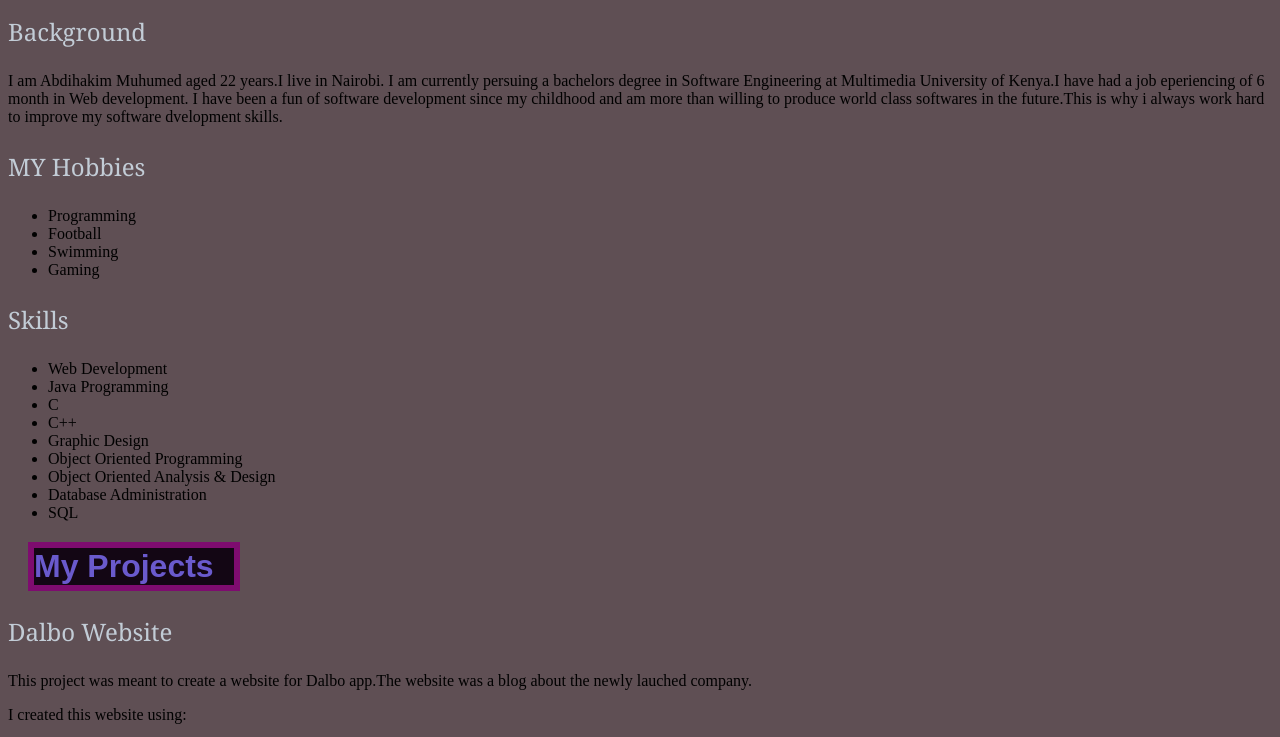
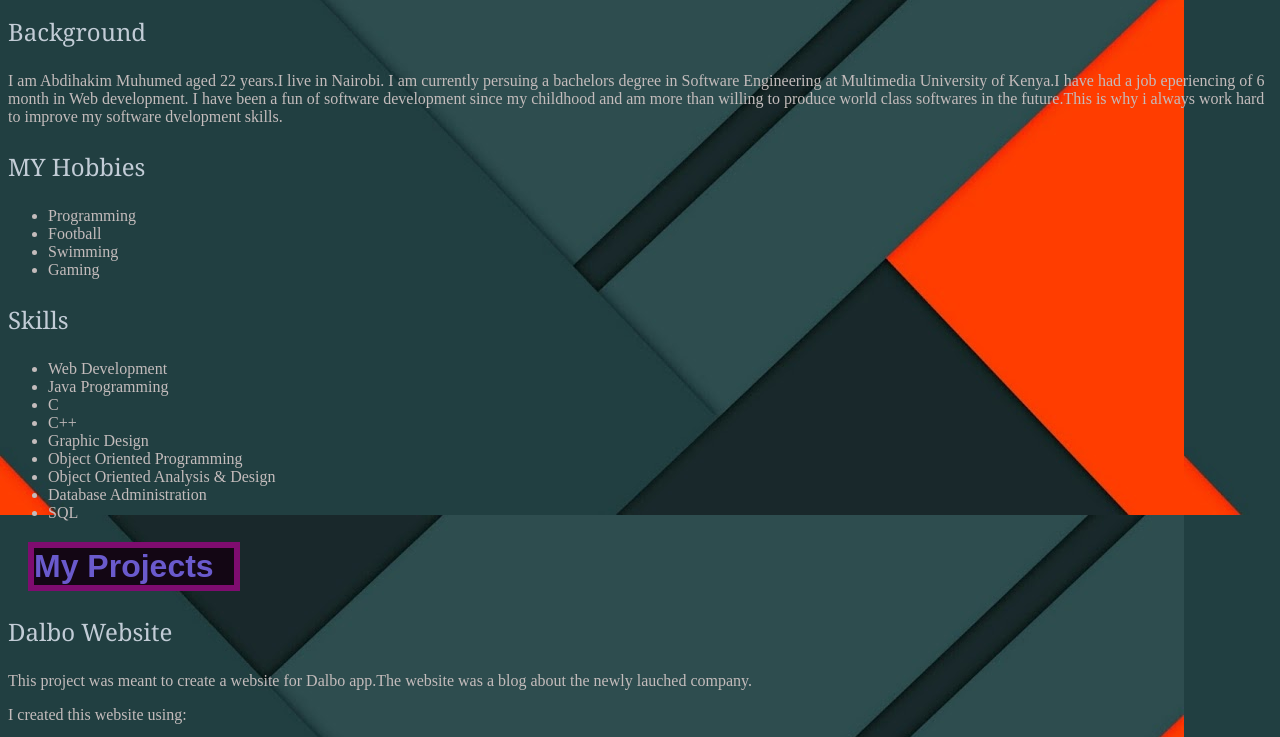
Before and after one commit to Abdihakim-Muhumed/Portfolio, a plain HTML site: page index.html in a window 1280 px wide. Shown: the part 225-962 px from the top of the page. Drawn offline with Linux system fonts and the light colour scheme.

Commit message:
Edit background

```diff
--- a/css/styles.css
+++ b/css/styles.css
@@ -1,7 +1,7 @@
 
 body{
-    background-color: rgb(95, 79, 84);
-    background-image: url("images/bg1.png");
+    background-image: url('bg2.png');
+    background-color: blanchedalmond;
 }
    img{
        float: left;
@@ -11,9 +11,10 @@ body{
 .profile{
     float: inline-start;
     background-color: rgb(15, 165, 235);
+    background-image: url('bg1.png');
     width: 600px;
     height: 110px;
-}
+    }
 .hed{
     color: slateblue;
     font-size: xx-large;
@@ -32,5 +33,5 @@ body{
     color: rgb(194, 204, 214) ;
 }
 .dis{
-    color: black;
+    color: rgb(196, 188, 188);
 }
--- a/index.html
+++ b/index.html
@@ -12,7 +12,7 @@
     <p class="sub">Background</p>
     <p class="dis">I am Abdihakim Muhumed aged 22 years.I live in Nairobi. I am currently persuing a bachelors degree in Software Engineering at Multimedia University of Kenya.I have had a job eperiencing of 6 month in Web development. I have been a fun  of software development since my childhood and am more than willing to produce world class softwares in the future.This is why i always work hard to improve my software dvelopment skills.</p>
     <p class="sub">MY Hobbies</p>
-    <p class="dis"> <ul>
+    <p class="dis"> <ul class="dis">
         <li>Programming</li>
         <li>Football</li>
         <li>Swimming</li>
@@ -20,7 +20,7 @@
     </ul></p>
     <p class="sub">Skills</p>
     <p class="dis">
-        <ul>
+        <ul class="dis">
             <li>Web Development</li>
             <li>Java Programming</li>
             <li>C</li>
@@ -47,7 +47,6 @@
     <p class="dis">Click this link to view the website: <a href="www.dalbo.tech">DALBO</a></p>
 
 
-
 </body>
 
 </html>
```
Also changed, not shown: css/bg1.png (renamed from images/bg1.png), css/bg2.png (renamed from images/bg2.png).
